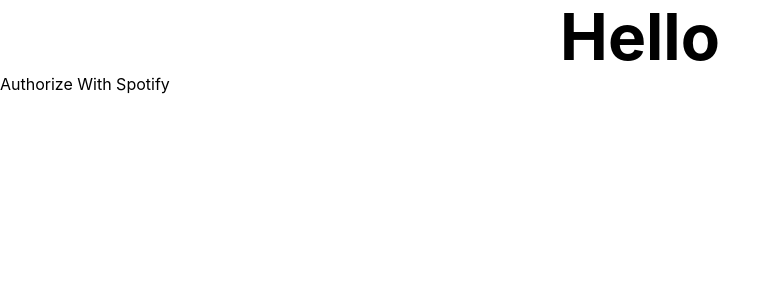
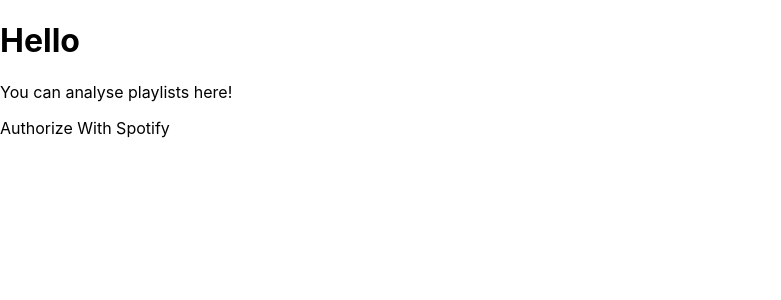
Before and after one commit to flaaaps/tunyze, a Next.js app: page / in a window 1280 px wide. Shown: the top 300 px of the page, without its empty margins (0-781 px from the left). Built offline with nearby package versions, Linux system fonts and the light colour scheme.

Commit message:
Remove styles

```diff
--- a/pages/index.tsx
+++ b/pages/index.tsx
@@ -1,10 +1,11 @@
-import styles from '../styles/Home.module.css'
 import Link from 'next/link'
 
 export default function Home() {
     return (
         <>
-            <h1 className={styles.title}>Hello</h1>
+            <h1>Hello</h1>
+            <p>You can analyse playlists here!</p>
+
             <Link href="/api/auth">Authorize With Spotify</Link>
         </>
     )
```
